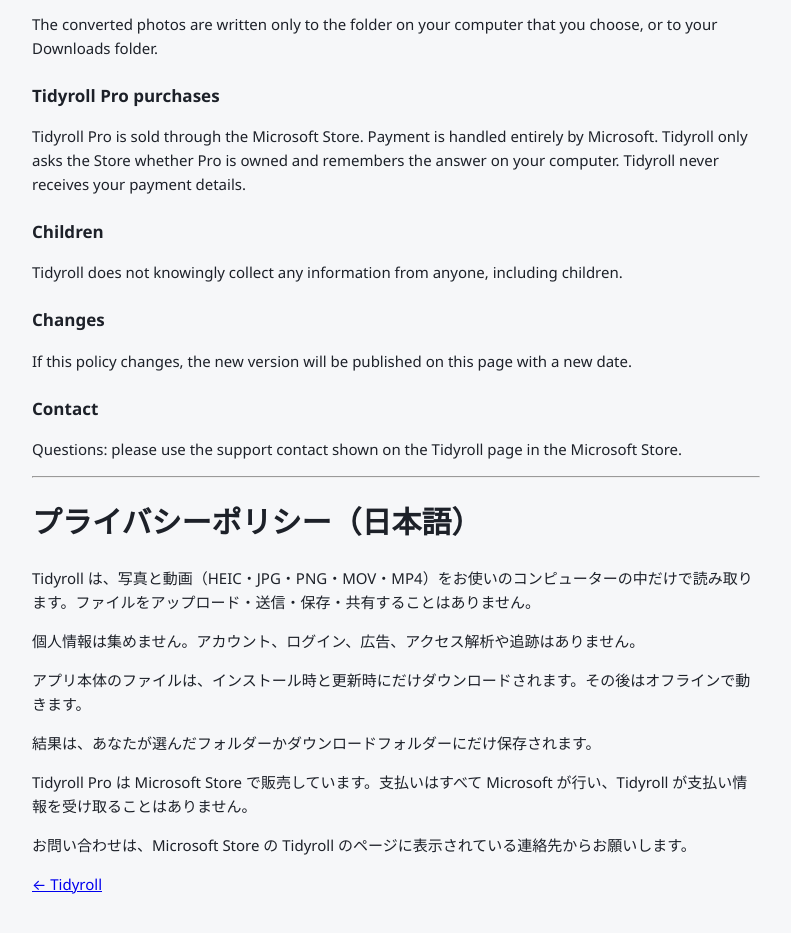
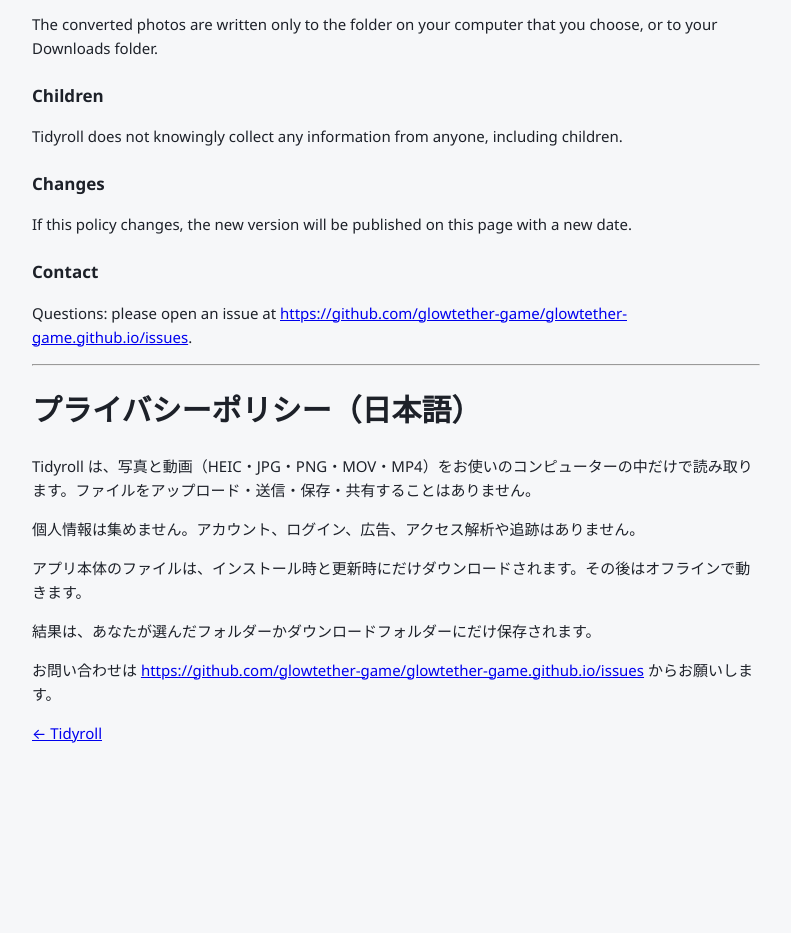
Before and after one commit to glowtether-game/glowtether-game.github.io, a plain HTML site: page tidyroll/privacy.html in a window 1280 px wide. Shown: the part 525-1458 px from the top of the page, without its empty margins (244-1035 px from the left). After the commit the page ends 1325 px from the top, so only its background shows below. Drawn offline with Linux system fonts and the light colour scheme.

Commit message:
Tidyroll: free browser tool, remove Pro section from privacy page
Co-Authored-By: Claude Opus 5.5 <noreply@anthropic.com>
Claude-Session: https://claude.ai/code/session_01Q4gpPyeRovyCU58Jb1cNsY

```diff
--- a/tidyroll/privacy.html
+++ b/tidyroll/privacy.html
@@ -1,18 +1,16 @@
 <!doctype html><html lang="en"><head><meta charset="utf-8"><meta name="viewport" content="width=device-width,initial-scale=1"><title>Tidyroll – Privacy</title><link rel="stylesheet" href="styles.css"><style>main{max-width:760px}h2{font-size:17px;margin-top:22px}</style></head><body><main>
-<h1>Tidyroll privacy policy</h1><p>Last updated: 16 November 2026</p>
+<h1>Tidyroll privacy policy</h1><p>Last updated: 17 November 2026</p>
 <h2>Your files stay on your device</h2><p>Tidyroll reads your photos and videos (HEIC, JPG, PNG, MOV, MP4) entirely on your own computer. Your files are never uploaded, sent, stored on a server, or shared with anyone.</p>
 <h2>What we collect</h2><p>Tidyroll does not collect personal information. It has no account, no sign-in, no advertising and no analytics or tracking.</p>
 <h2>Network use</h2><p>Tidyroll is a web app. It downloads its own program files when it is installed or updated. After that it works offline.</p>
 <h2>Files you save</h2><p>The converted photos are written only to the folder on your computer that you choose, or to your Downloads folder.</p>
-<h2>Tidyroll Pro purchases</h2><p>Tidyroll Pro is sold through the Microsoft Store. Payment is handled entirely by Microsoft. Tidyroll only asks the Store whether Pro is owned and remembers the answer on your computer. Tidyroll never receives your payment details.</p>
 <h2>Children</h2><p>Tidyroll does not knowingly collect any information from anyone, including children.</p>
 <h2>Changes</h2><p>If this policy changes, the new version will be published on this page with a new date.</p>
-<h2>Contact</h2><p>Questions: please use the support contact shown on the Tidyroll page in the Microsoft Store.</p>
+<h2>Contact</h2><p>Questions: please open an issue at <a href="https://github.com/glowtether-game/glowtether-game.github.io/issues">https://github.com/glowtether-game/glowtether-game.github.io/issues</a>.</p>
 <hr><h1>プライバシーポリシー（日本語）</h1>
 <p>Tidyroll は、写真と動画（HEIC・JPG・PNG・MOV・MP4）をお使いのコンピューターの中だけで読み取ります。ファイルをアップロード・送信・保存・共有することはありません。</p>
 <p>個人情報は集めません。アカウント、ログイン、広告、アクセス解析や追跡はありません。</p>
 <p>アプリ本体のファイルは、インストール時と更新時にだけダウンロードされます。その後はオフラインで動きます。</p>
 <p>結果は、あなたが選んだフォルダーかダウンロードフォルダーにだけ保存されます。</p>
-<p>Tidyroll Pro は Microsoft Store で販売しています。支払いはすべて Microsoft が行い、Tidyroll が支払い情報を受け取ることはありません。</p>
-<p>お問い合わせは、Microsoft Store の Tidyroll のページに表示されている連絡先からお願いします。</p>
+<p>お問い合わせは <a href="https://github.com/glowtether-game/glowtether-game.github.io/issues">https://github.com/glowtether-game/glowtether-game.github.io/issues</a> からお願いします。</p>
 <p><a href="./">← Tidyroll</a></p></main></body></html>
```
